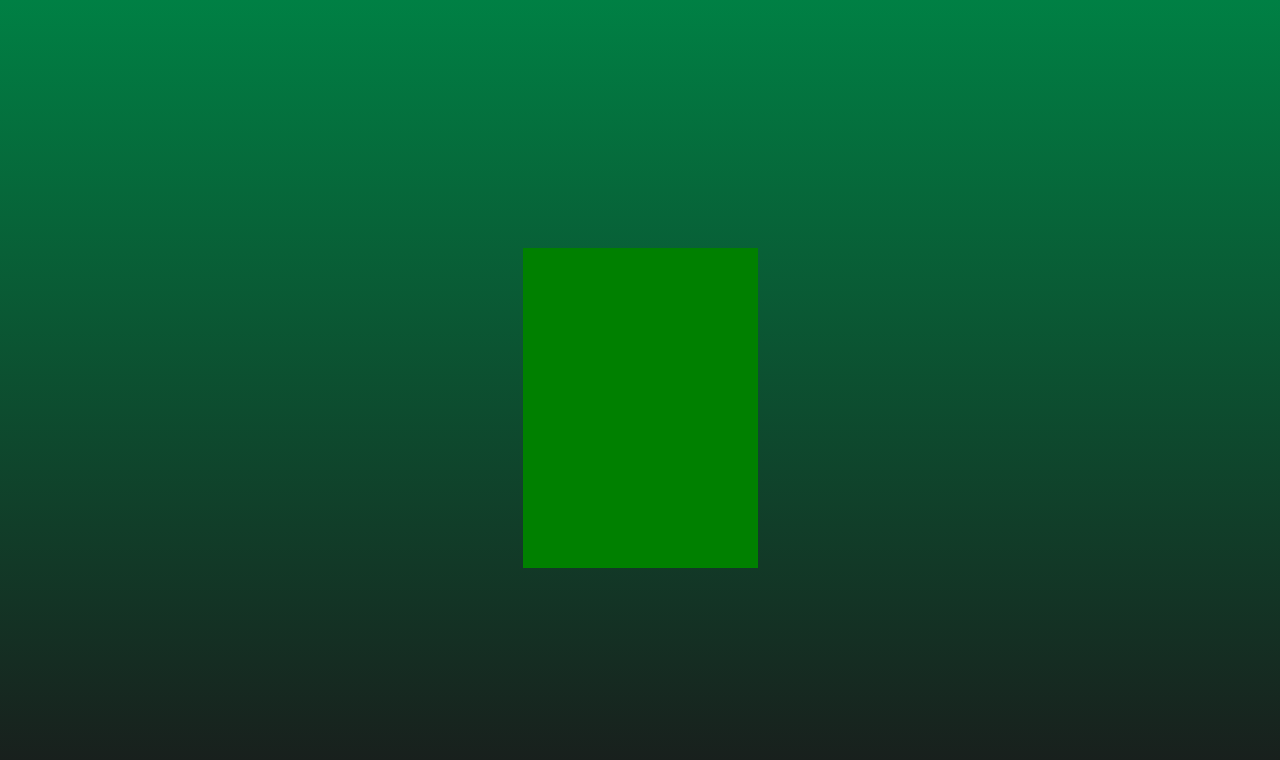
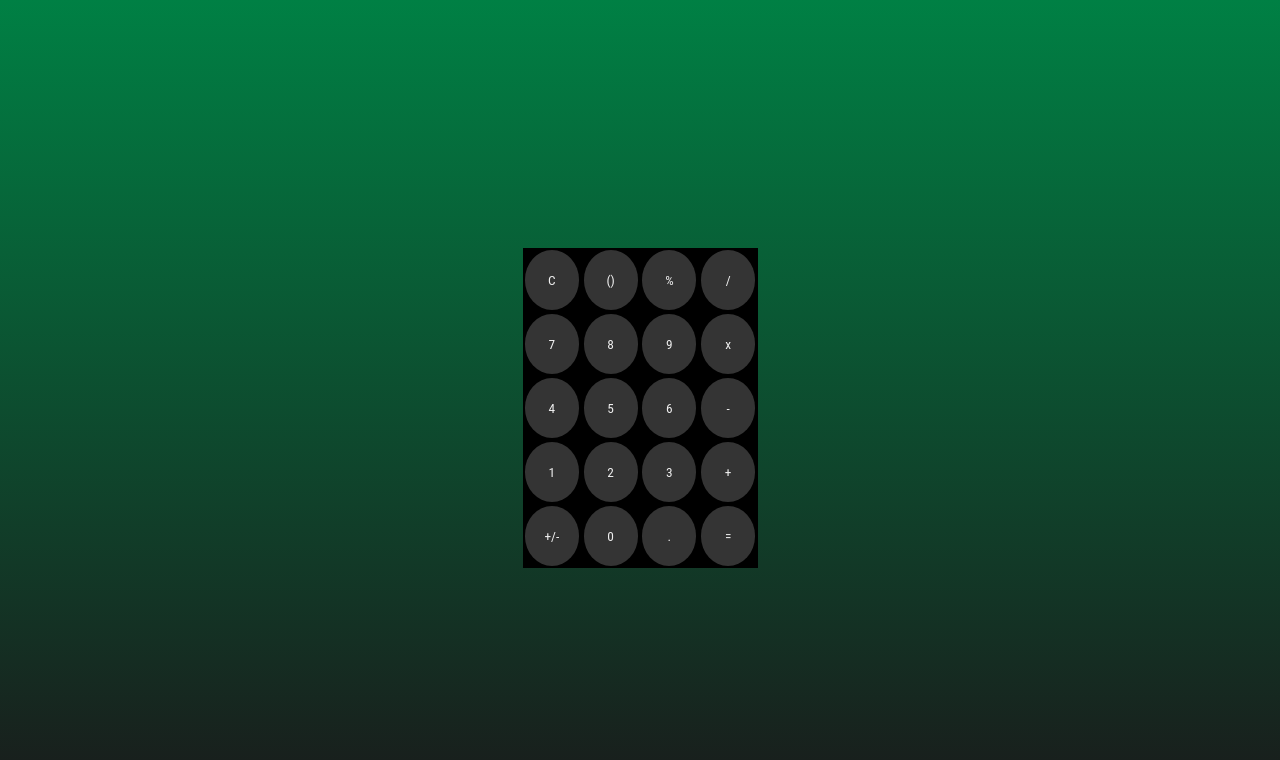
Before and after one commit to danielVCC/react_calculator, a React (Create React App) app: page / in a window 1280 px wide. Shown: the top 760 px of the page. Built offline with nearby package versions, Linux system fonts and the light colour scheme.

Commit message:
criando os botoes da calculadora

```diff
--- /dev/null
+++ b/src/components/Button.css
@@ -0,0 +1,12 @@
+:root {
+    --bg-button: #343434;
+    --char-color: #f0f0f0;
+}
+
+.button {
+    background-color: var(--bg-button);
+    border-radius: 50%;
+    margin: 4%;
+    border: none;
+    color: var(--char-color);
+}
--- /dev/null
+++ b/src/components/Button.jsx
@@ -0,0 +1,5 @@
+import React from "react"
+import "./Button.css"
+
+export default props =>
+    <button className="button">{props.label}</button>
--- a/src/index.css
+++ b/src/index.css
@@ -1,10 +1,10 @@
 @font-face {
-  font-family: 'RobotoMono';
-  src: url('./fonts/RobotoMono-Thin.ttf');
+  font-family: 'Roboto Condensed', sans-serif;
+  src: url('./fonts/RobotoCondensed-Regular.ttf');
 }
 
 * {
-  font-family: 'RobotoMono', monospace;
+  font-family: 'Roboto Condensed', sans-serif;
 }
 
 body {
--- a/src/index.js
+++ b/src/index.js
@@ -1,8 +1,7 @@
 import React from "react";
 import ReactDOM from "react-dom/client";
 import "./index.css";
-import Calculator from "./main/calculator";
-import App from "./App";
+import Calculator from "./main/Calculator";
 import reportWebVitals from "./reportWebVitals";
 
 // ReactDOM.render(<Calculator />, document.getElementById("root"));
--- a/src/main/calculator.css
+++ b/src/main/calculator.css
@@ -2,5 +2,8 @@
     height: 320px;
     width: 235px;
     overflow: hidden;
-    background-color: green;
+    background-color: black;
+
+    display: grid;
+    grid-template-columns: repeat(4, 25%);
 }
--- a/src/main/calculator.jsx
+++ b/src/main/calculator.jsx
@@ -1,11 +1,31 @@
 import React, { Component } from "react";
-import './calculator.css';
+import './Calculator.css';
+import Button from "../components/Button";
 
 export default class Calculator extends Component {
     render() {
         return (
             <div className="calculator">
-
+                <Button label="C" />
+                <Button label="()" />
+                <Button label="%" />
+                <Button label="/" />
+                <Button label="7" />
+                <Button label="8" />
+                <Button label="9" />
+                <Button label="x" />
+                <Button label="4" />
+                <Button label="5" />
+                <Button label="6" />
+                <Button label="-" />
+                <Button label="1" />
+                <Button label="2" />
+                <Button label="3" />
+                <Button label="+" />
+                <Button label="+/-" />
+                <Button label="0" />
+                <Button label="." />
+                <Button label="=" />
             </div>
         )
     }
```
Also changed, not shown: src/fonts/RobotoCondensed-Regular.ttf (added), src/fonts/RobotoMono-Thin.ttf (deleted).
